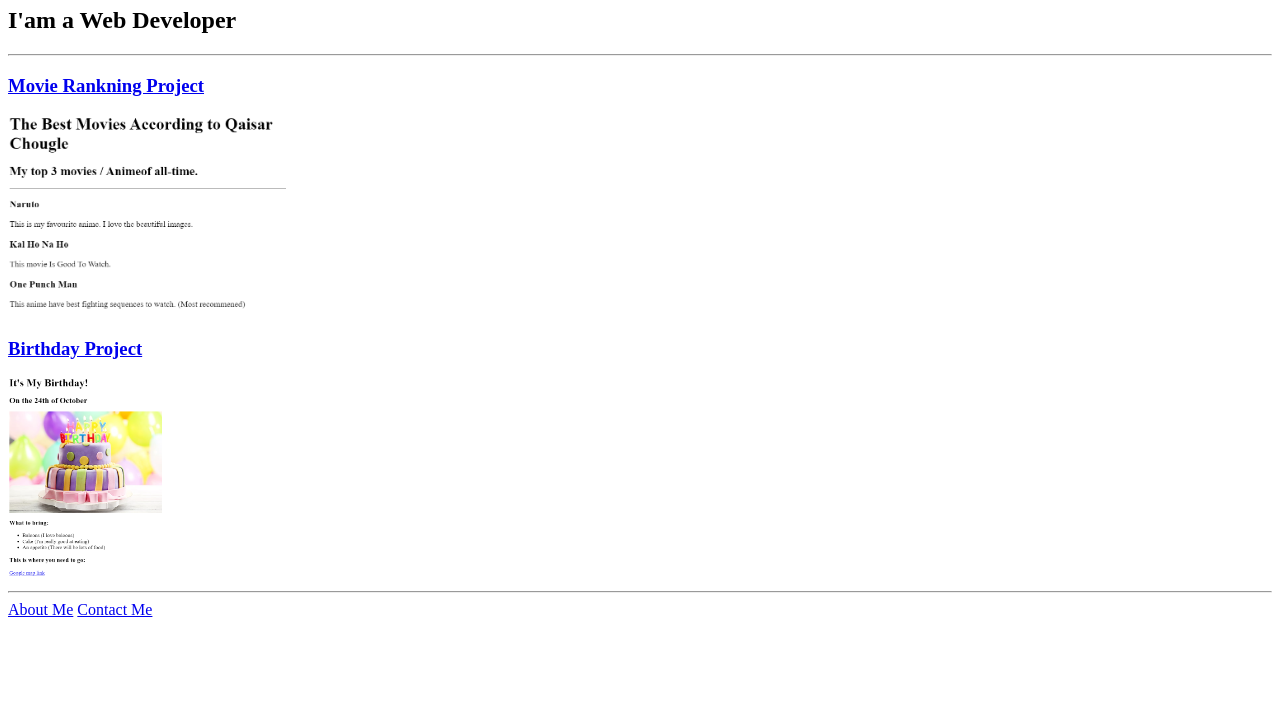
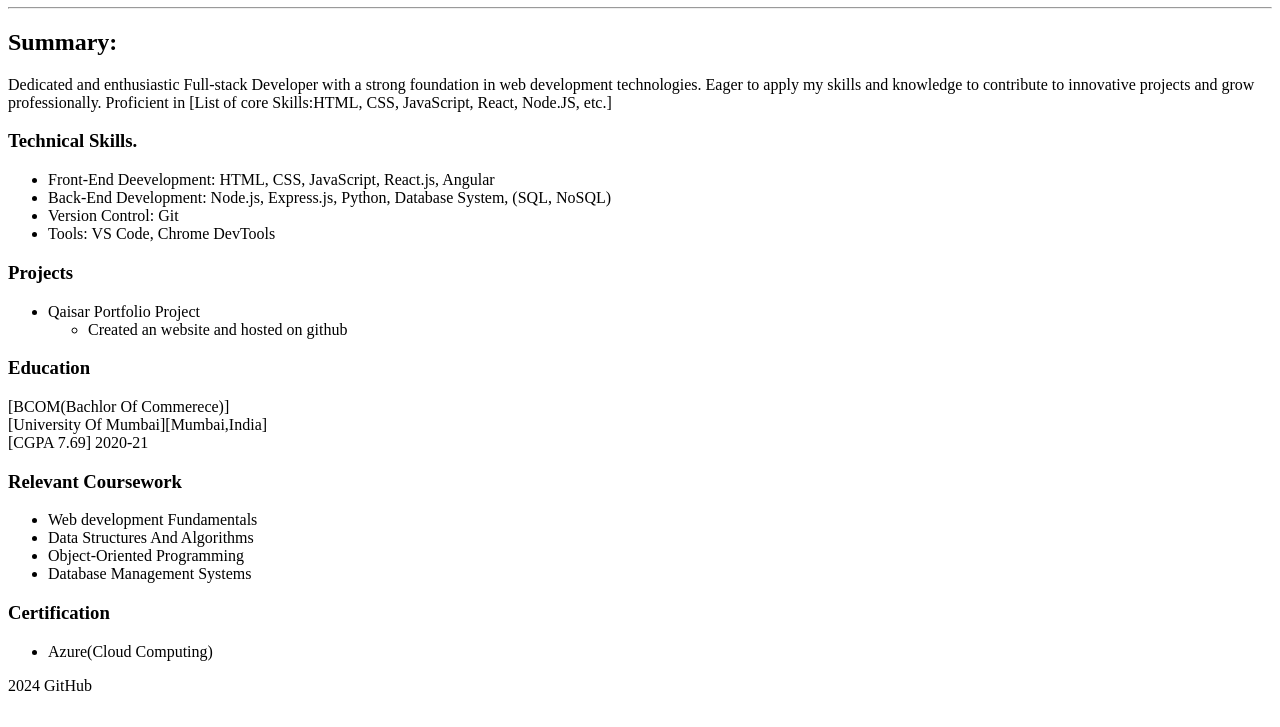
Before and after one commit to Qaisar2000/Qaisar-Portfolio, a plain HTML site: page index.html in a window 1280 px wide. Shown: the part 73-800 px from the top of the page. Drawn offline with Linux system fonts and the light colour scheme.

Commit message:
My Resume

```diff
--- a/index.html
+++ b/index.html
@@ -2,17 +2,58 @@
 <html lang="en">
 <head>
     <meta charset="UTF-8">
-    <title>Qaisar Chougle Portfolio</title>
+    <title>My Resume</title>
 </head>
 <body>
-    <h1>Qaisar Chougle Portfolio</h1>
-    <h2>I'am a Web Developer</h2>
-    <hr/>
-   <h3><a href="./public/movie-ranking.html"> Movie Rankning Project</a> </h3>
-    <img src="./assets/images/Movie image pro.png" height="200" alt="Best 3 movie according to me ">
-   <h3><a href="./public/birthday-invite.html"> Birthday Project</a></h3>
-    <img src="./assets/images/Birthday new.png" height="200" alt=" My birthday project">
-    <hr/>
-    <a href="./public/about.html">About Me</a>  <a href="./public/contact.html">Contact Me</a>
+    <p>
+    <h1>Qaisar Chougle</h1>
+    <hr>
+       <h2>
+        Summary:
+       </h2>
+        <p>
+            Dedicated and enthusiastic Full-stack Developer with a strong foundation in
+            web development technologies. Eager to apply my skills and knowledge to contribute
+            to innovative projects and grow professionally. Proficient in [List of core Skills:HTML,
+            CSS, JavaScript, React, Node.JS, etc.]
+        </p>
+        <p>
+            <h3>Technical Skills.</h3>
+            <ul>
+               <li>Front-End Deevelopment: HTML, CSS, JavaScript, React.js, Angular</li>
+               <li>Back-End Development: Node.js, Express.js, Python, Database System, (SQL, NoSQL)</li>
+               <li>Version Control: Git</li>
+               <li>Tools: VS Code, Chrome DevTools</li>
+            </ul>
+            <h3>Projects</h3>
+            <ul>
+                <li>Qaisar Portfolio Project
+                    <ul>
+                        <li>Created an website and hosted on github </li>
+                    </ul>
+                </li>
+            </ul>
+            <h3>Education</h3>
+            [BCOM(Bachlor Of Commerece)]</br>
+            [University Of Mumbai][Mumbai,India]</br>
+            [CGPA 7.69] 2020-21</br>
+            <h3>Relevant Coursework</h3>
+            <ul>
+                <li>Web development Fundamentals</li>
+                <li>Data Structures And Algorithms</li>
+                <li>Object-Oriented Programming</li>
+                <li>Database Management Systems</li>
+            </ul>
+            <h3>Certification</h3>
+            <ul>
+                <li>Azure(Cloud Computing)</li>
+            </ul>
+            <footer>
+                <p>2024 GitHub</p>
+            </footer>
+        </p>
+
+
+    </p>
 </body>
 </html>
```
